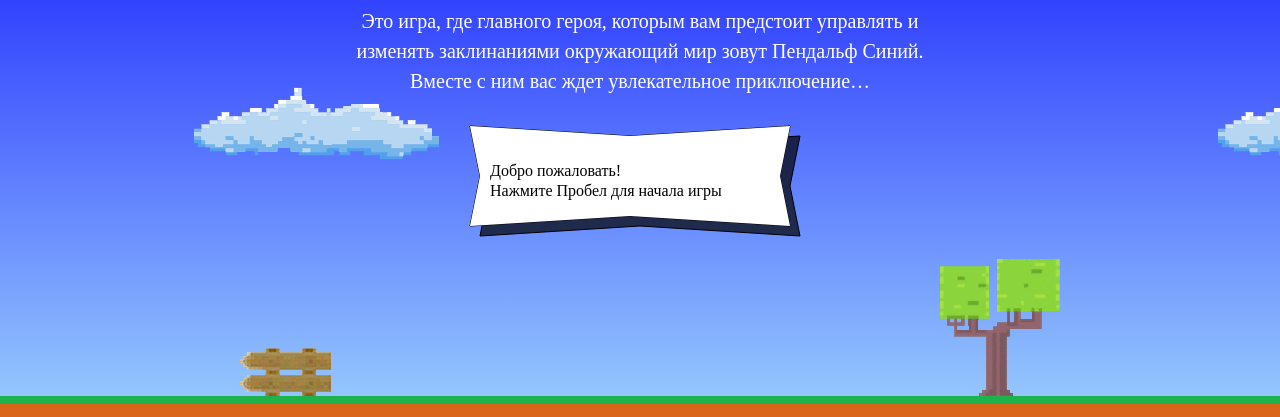
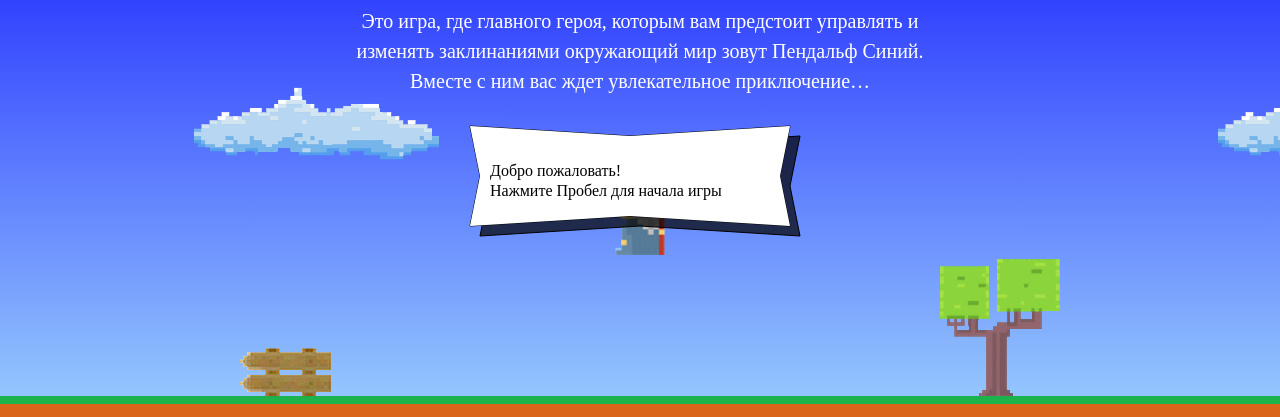
Before and after one commit to fooontic/96081-code-and-magick, a website: page index.html in a window 1280 px wide. Shown: the part 203-620 px from the top of the page. Drawn offline with Linux system fonts and the light colour scheme; a web font is replaced by a local one.

Commit message:
fix getWizardHeight function

```diff
--- a/index.html
+++ b/index.html
@@ -193,7 +193,7 @@
 	var wizardSpeed = 3;
 	var wizardWidth = 70;
 	var getWizardHeight = function() {
-		1.337 * wizardWidth;
+		return 1.337 * wizardWidth;
 	};
 	var getWizardX = function (width) {
 		var xPosition = (width / 2) - (wizardWidth / 2);
```
